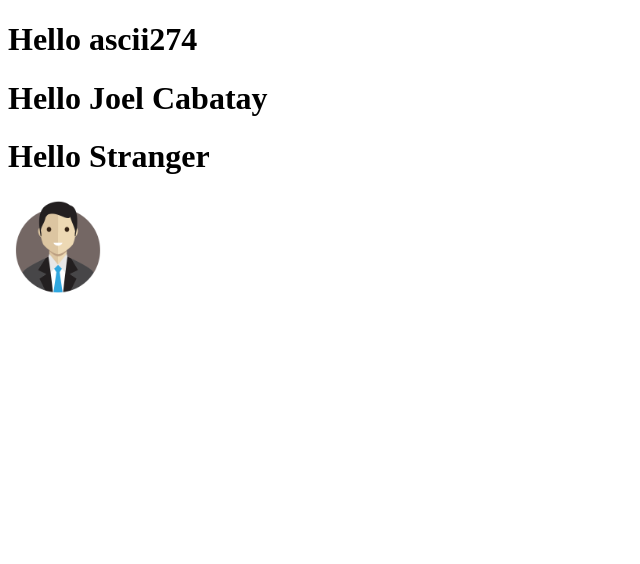
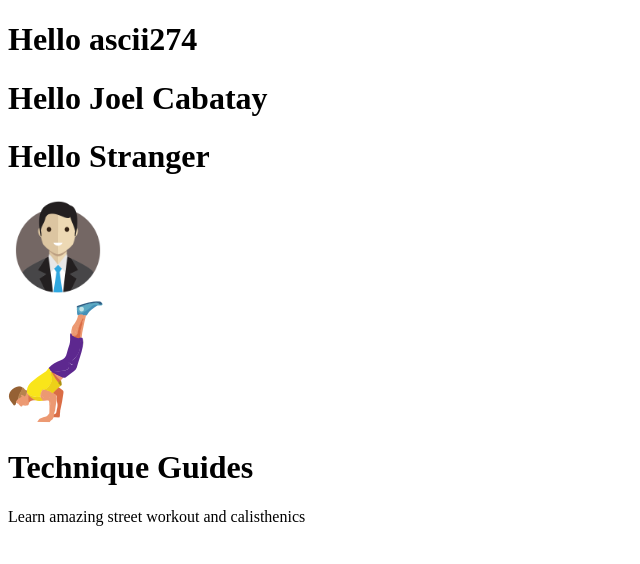
Before and after one commit to jcabatay/React, a React app in the folder hello-world/: page / in a window 1280 px wide. Shown: the whole page, without its empty margins (0-640 px from the left). Built offline with nearby package versions, Linux system fonts and the light colour scheme.

Commit message:
hello-world component created

```diff
--- a/hello-world/public/index.html
+++ b/hello-world/public/index.html
@@ -28,6 +28,8 @@
 
     <div id="divAvatar"></div>
 
+    <div id="divComponente"></div>
+
 
 
   </body>
--- a/hello-world/src/components/Card.js
+++ b/hello-world/src/components/Card.js
@@ -1,8 +1,18 @@
 import React from 'react'
-
-Clas Card extends React.Component{
+import exerciseImg from '../images/exercise.png'
+class Card extends React.Component{
   render(){
-    return  <h1>Card</h1>
+    return  (
+      <div>
+          <div>
+              <img src={exerciseImg}/>
+          </div>
+          <div>
+            <h1>Technique Guides</h1>
+            <p>Learn amazing street workout and calisthenics</p>
+          </div>
+      </div>
+    )
   }
 }
 
--- a/hello-world/src/index.js
+++ b/hello-world/src/index.js
@@ -12,12 +12,12 @@
 // const container = document.getElementById('root')
 // container.appendChild(element)
 
+import react from 'react'
+import ReactDOM from 'react-dom'
+import Card from './components/Card'//componente
 
 
 /* Hello ReactDom */
-
-import react from 'react'
-import ReactDOM from 'react-dom'
 
 const user = {
   firstName: 'Joel',
@@ -64,3 +64,9 @@ const elementImage = <img src={require("./images/chico-icon.png")} width="100" h
 // const elementImage = <img src={user.avatar}/>
 const containerImage = document.getElementById('divAvatar')
 ReactDOM.render(elementImage,containerImage)
+
+
+/* uso componente*/
+
+const containerComponente = document.getElementById('divComponente')
+ReactDOM.render(<Card/>,containerComponente)
```
Also changed, not shown: hello-world/src/images/exercise.png (added).
